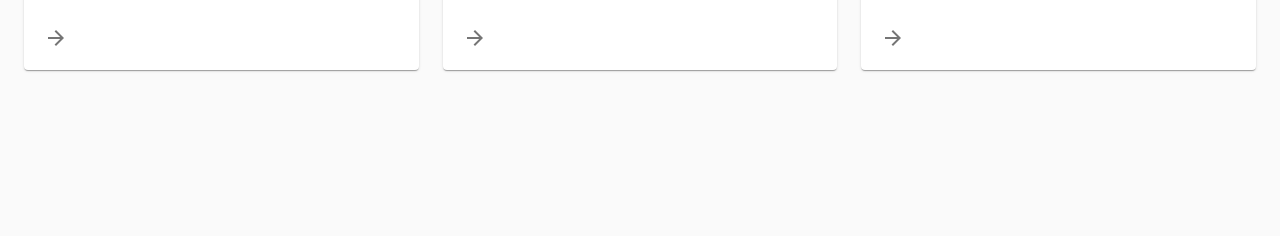
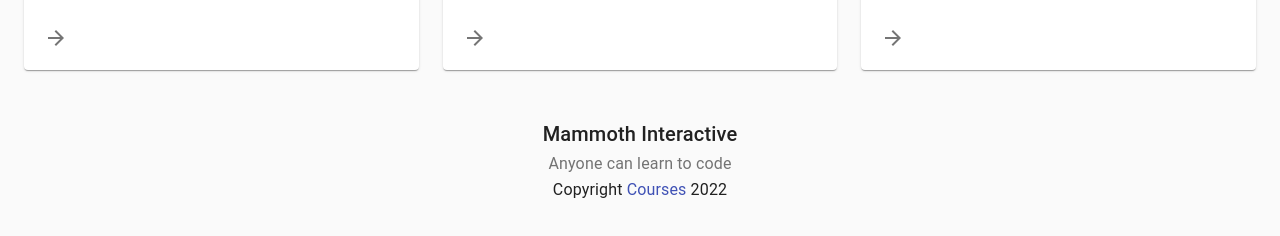
Before and after one commit to yedai13/react-materialUI, a React (Create React App) app in the folder website-project/: page / in a window 1280 px wide. Shown: the part 1514-1750 px from the top of the page. Before the commit the page ends 1596 px from the top, so only its background shows below. Built offline with nearby package versions, Linux system fonts and the light colour scheme; the HTML template or start-up script is replaced by a standard one.

Commit message:
build a footer

```diff
--- a/website-project/src/App.js
+++ b/website-project/src/App.js
@@ -3,6 +3,7 @@
 import { Container, CssBaseline } from "@material-ui/core";
 import NavigationBar from "./NavigationBar";
 import GridLayout from "./GridLayout";
+import Footer from "./Footer";
 
 function App() {
   return (
@@ -15,6 +16,7 @@
           <GridLayout />
         </main>
       </Container>
+      <Footer />
     </div>
   );
 }
--- /dev/null
+++ b/website-project/src/Footer.js
@@ -0,0 +1,36 @@
+import { Container, Link, Typography } from "@material-ui/core";
+import React from "react";
+import { makeStyles } from "@material-ui/core/styles";
+
+function Copyright() {
+  return (
+    <Typography>
+      {"Copyright "}
+      <Link href="https://training.mammothinteractive.com">Courses</Link>
+      {" " + new Date().getFullYear()}
+    </Typography>
+  );
+}
+
+const useStyles = makeStyles((theme) => ({
+  footer: {
+    padding: theme.spacing(6),
+  },
+}));
+
+const Footer = () => {
+  const classes = useStyles();
+  return (
+    <footer className={classes.footer}>
+      <Container>
+        <Typography variant="h6">Mammoth Interactive</Typography>
+        <Typography variant="subtitle1" color="textSecondary">
+          Anyone can learn to code
+        </Typography>
+        <Copyright />
+      </Container>
+    </footer>
+  );
+};
+
+export default Footer;
```
